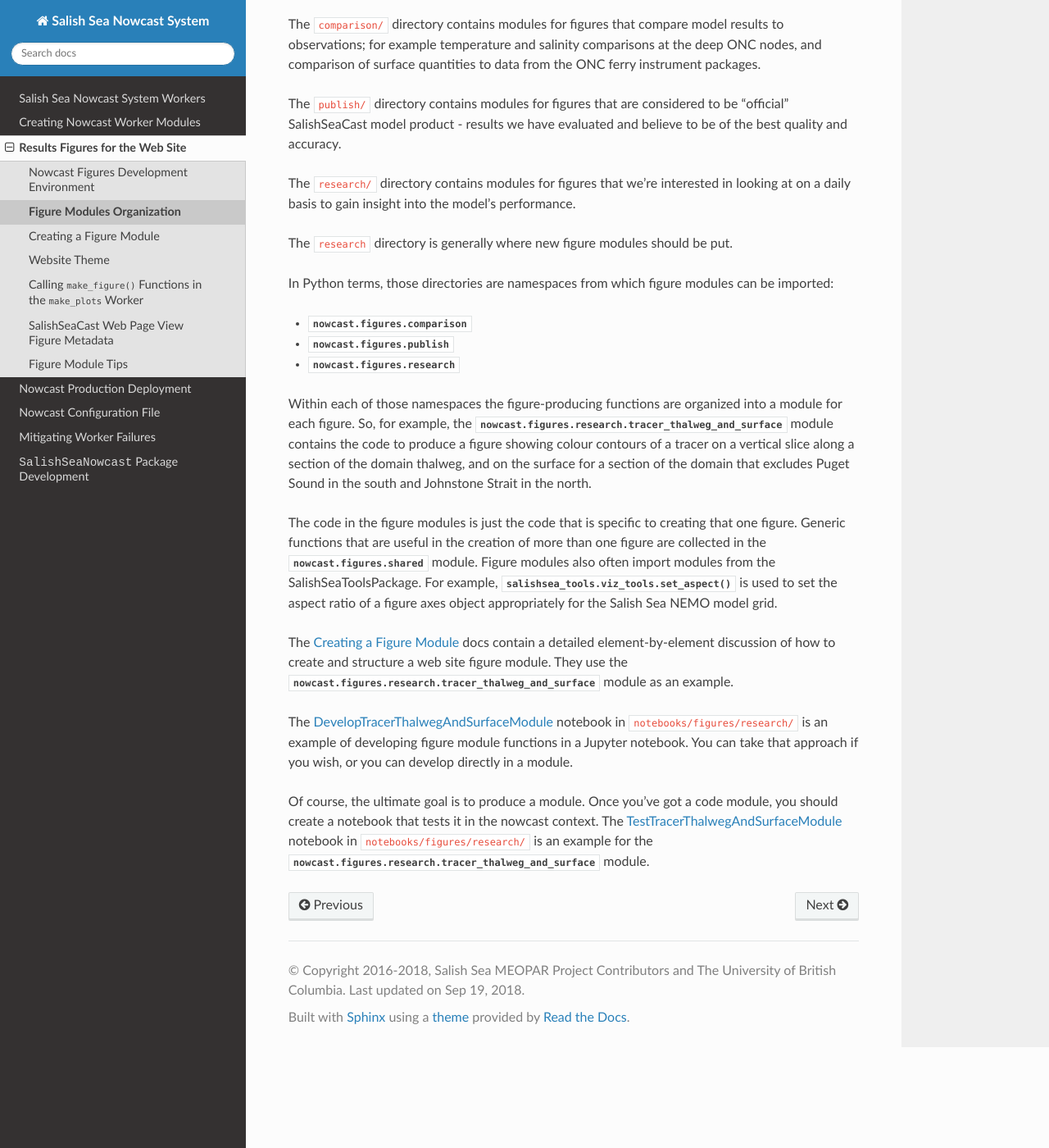
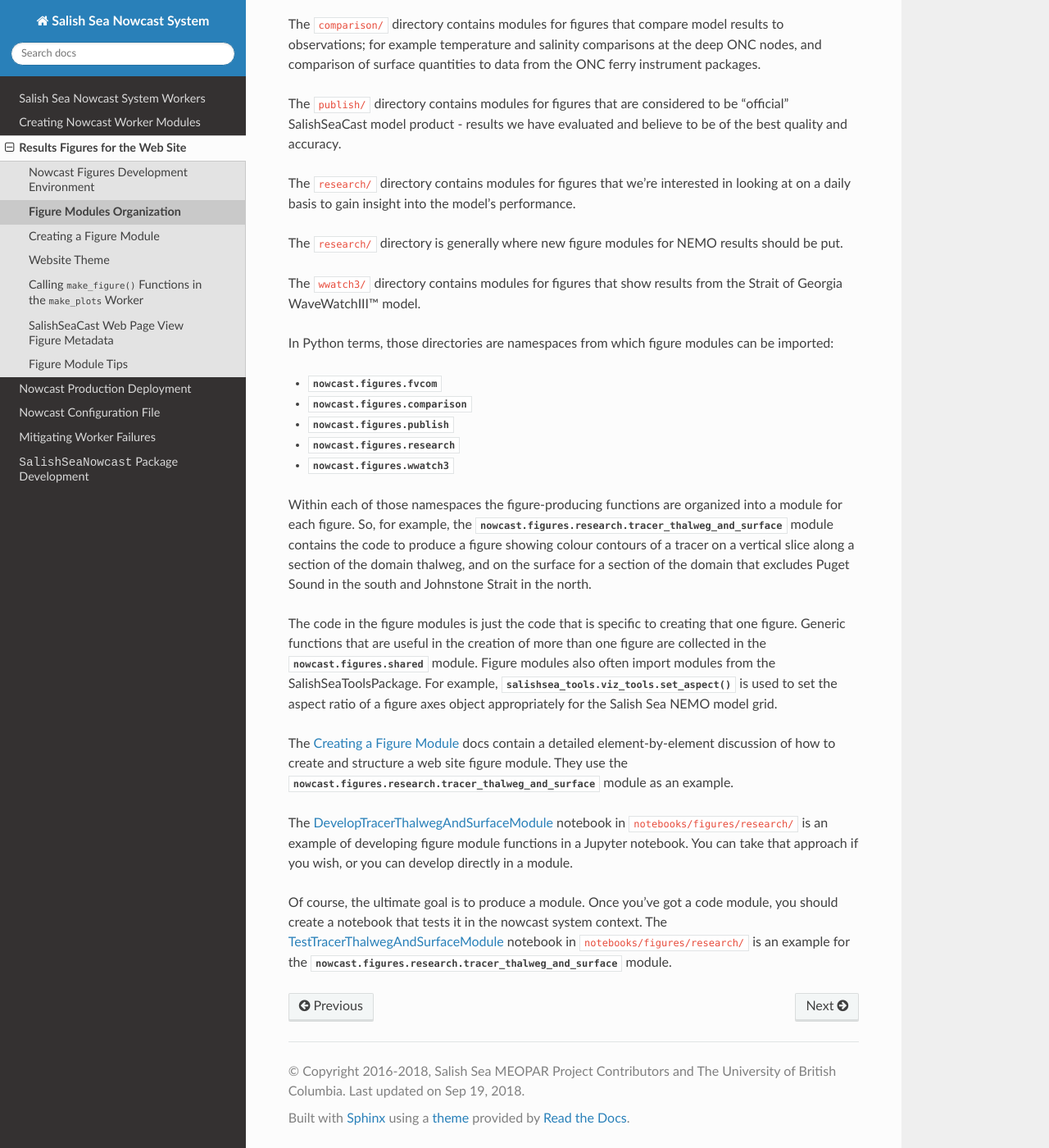
Before and after one commit to SalishSeaCast/SalishSeaNowcast, a Sphinx documentation site: the page built from docs/figures/fig_modules.rst, in a window 1280 px wide and 1400 px high, scrolled down 412 px. Shown: the whole window at 82% size. Built offline with Sphinx 7.4.7 and the Read the Docs theme 2.0.0, drawn with Linux system fonts in a browser that asks for light colours; the version number could not be read and is left out; some of the changed text lies outside the part shown.

Commit message:
Improve figure modules docs.

```diff
--- a/docs/figures/fig_modules.rst
+++ b/docs/figures/fig_modules.rst
@@ -19,7 +19,7 @@
 Figure Modules Organization
 ***************************
 
-Web site figures are generated by code modules stored in the :file:`nowcast/figure/` directory tree.
+Web site figures are generated by code modules stored in the :file:`nowcast/figures/` directory tree.
 There are 4 sub-directories in that tree:
 
 * :file:`fvcom/`
@@ -27,7 +27,7 @@ There are 4 sub-directories in that tree:
 * :file:`publish/`
 * :file:`research/`
 
-The :file:`fvcom/` directory contains modules for figures that show results from the VHFR FVCOM module.
+The :file:`fvcom/` directory contains modules for figures that show results from the VHFR FVCOM model.
 
 The :file:`comparison/` directory contains modules for figures that compare model results to observations;
 for example temperature and salinity comparisons at the deep ONC nodes,
@@ -37,14 +37,18 @@ The :file:`publish/` directory contains modules for figures that are considered
 
 The :file:`research/` directory contains modules for figures that we're interested in looking at on a daily basis to gain insight into the model's performance.
 
-The :file:`research` directory is generally where new figure modules should be put.
+The :file:`research/` directory is generally where new figure modules for NEMO results should be put.
+
+The :file:`wwatch3/` directory contains modules for figures that show results from the Strait of Georgia WaveWatchIII™ model.
 
 In Python terms,
 those directories are namespaces from which figure modules can be imported:
 
+* :py:obj:`nowcast.figures.fvcom`
 * :py:obj:`nowcast.figures.comparison`
 * :py:obj:`nowcast.figures.publish`
 * :py:obj:`nowcast.figures.research`
+* :py:obj:`nowcast.figures.wwatch3`
 
 Within each of those namespaces the figure-producing functions are organized into a module for each figure.
 So,
@@ -70,7 +74,7 @@ or you can develop directly in a module.
 Of course,
 the ultimate goal is to produce a module.
 Once you've got a code module,
-you should create a notebook that tests it in the nowcast context.
+you should create a notebook that tests it in the nowcast system context.
 The `TestTracerThalwegAndSurfaceModule`_ notebook in :file:`notebooks/figures/research/` is an example for the :py:mod:`nowcast.figures.research.tracer_thalweg_and_surface` module.
 
 .. _TestTracerThalwegAndSurfaceModule: https://nbviewer.jupyter.org/urls/bitbucket.org/salishsea/salishseanowcast/raw/tip/notebooks/figures/research/TestTracerThalwegAndSurface.ipynb
```
Also changed, not shown: docs/figures/index.rst (+4 -4 lines).
